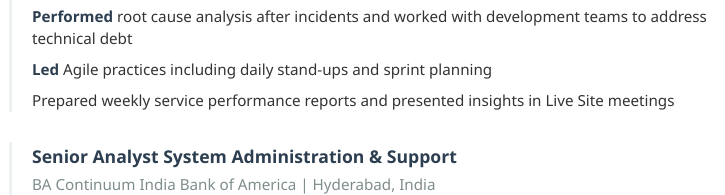
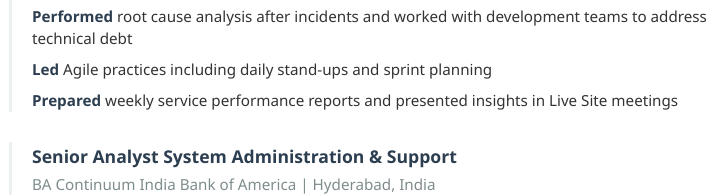
Before and after one commit to sun-sunu/resume, a plain HTML site: page index.html in a window 1280 px wide. Shown: the part 1882-2077 px from the top of the page, 271-996 px from the left. Drawn offline with Linux system fonts and the light colour scheme.

Commit message:
Update: Minor fixes in index.html

```diff
--- a/index.html
+++ b/index.html
@@ -297,7 +297,7 @@
                     <p><span class="bold-word">Served</span> as Directly Responsible Individual (DRI) for high-severity incidents, managing incident response and service recovery</p>
                     <p><span class="bold-word">Performed</span> root cause analysis after incidents and worked with development teams to address technical debt</p>
                     <p><span class="bold-word">Led</span> Agile practices including daily stand-ups and sprint planning</p>
-                    <p>Prepared weekly service performance reports and presented insights in Live Site meetings</p>
+                    <p><span class="bold-word">Prepared</span> weekly service performance reports and presented insights in Live Site meetings</p>
                 </div>
             </div>
 
```
